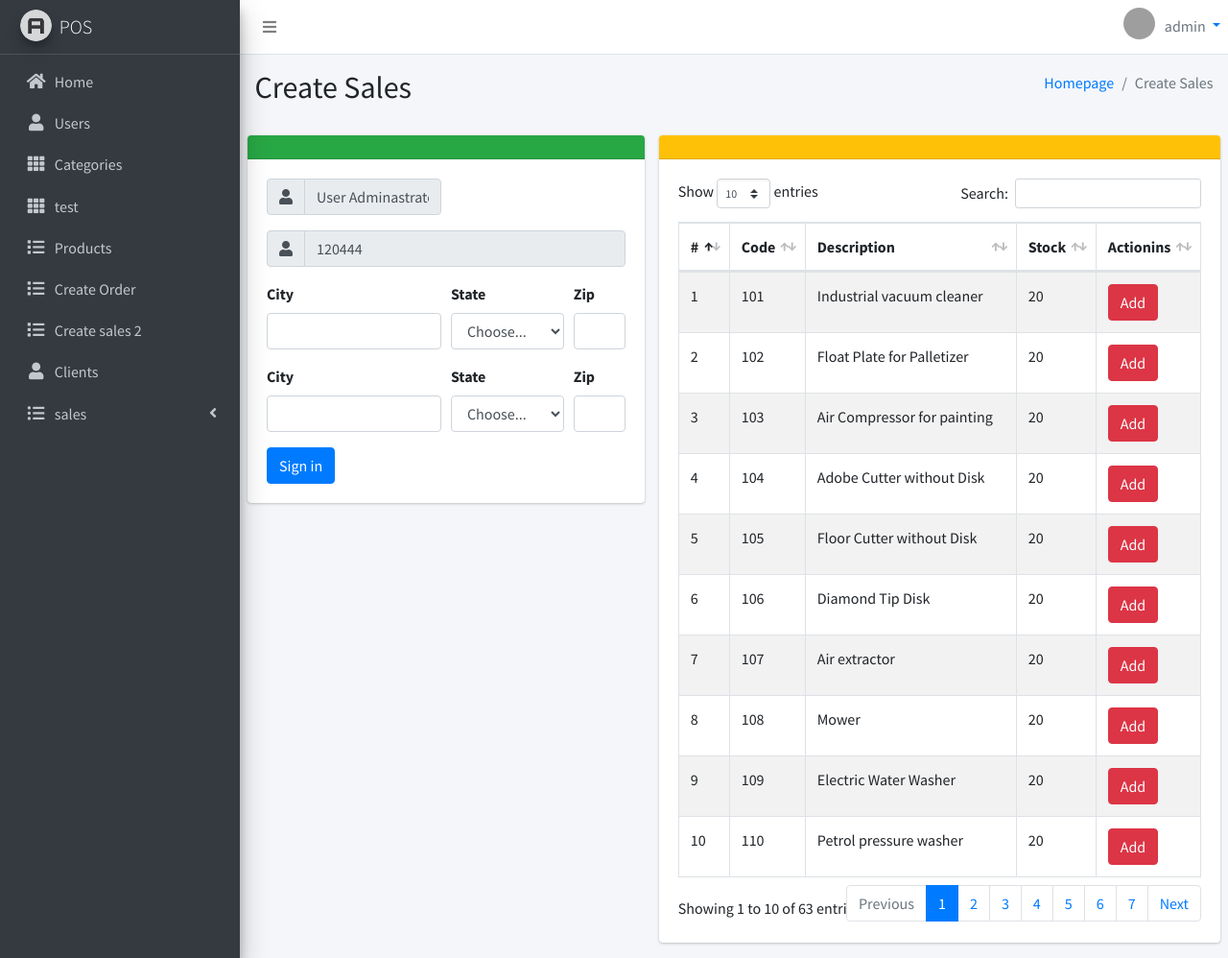
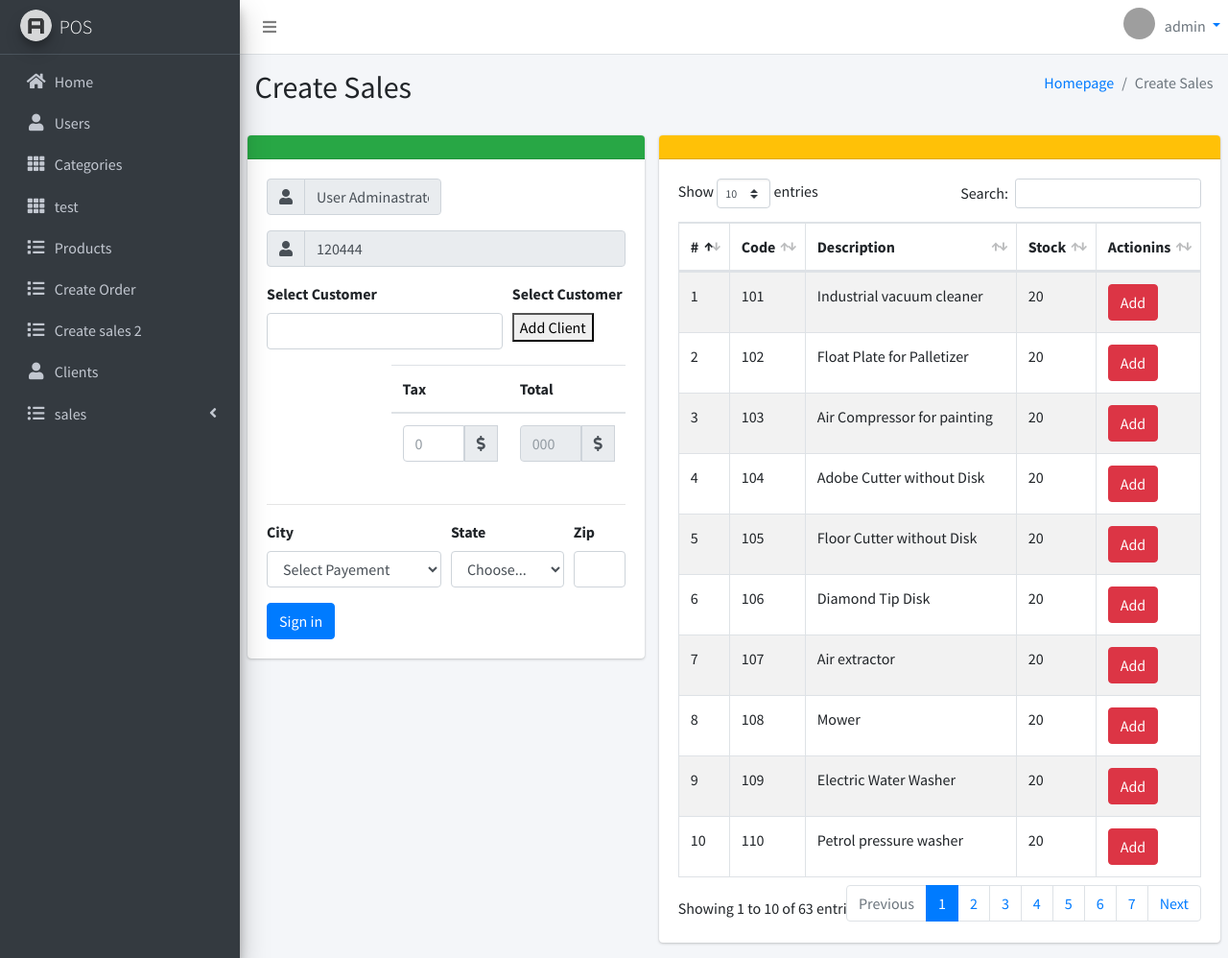
Before and after one commit to shah-jalal1/point-of-sale, a PHP site: page /create-sales2.php in a window 1280 px wide. Shown: the whole page at 96% size. Run offline with PHP 8.4, Linux system fonts and the light colour scheme; a user stored in the database is signed in; data comes from the database, SQL or seed files in the repository; data that the repository does not hold is empty; some libraries are stand-ins or nearby versions; grey boxes are pictures that could not be loaded.

Commit message:
after mid'

```diff
--- a/create-sales2.php
+++ b/create-sales2.php
@@ -60,27 +60,104 @@ include "header.php";
                             </div>
 
                             <div class="form-row">
-                                <div class="form-group col-md-6">
-                                    <label for="inputCity">City</label>
-                                    <input type="text" class="form-control" id="inputCity">
+                                <div class="form-group col-md-8">
+                                    <label for="inputCity">Select Customer</label>
+                                    <input type="text" class="form-control" id="inputCity" required>
                                 </div>
+
                                 <div class="form-group col-md-4">
-                                    <label for="inputState">State</label>
-                                    <select id="inputState" class="form-control">
-                                        <option selected>Choose...</option>
-                                        <option>...</option>
-                                    </select>
+                                    <label for="inputCity">Select Customer</label>
+                                    <div> <button>Add Client</button></div>
                                 </div>
-                                <div class="form-group col-md-2">
-                                    <label for="inputZip">Zip</label>
-                                    <input type="text" class="form-control" id="inputZip">
-                                </div>
+
                             </div>
 
+
+
+                            <div class="row">
+
+                                <hr>
+
+                                <!--=================================================================== -->
+                                <!--                     Tax and Total Price        -->
+                                <!--=================================================================== -->
+
+                                <div class="col-sm-8 pull-right">
+
+                                    <table class="table">
+
+                                        <thead>
+
+                                        <tr>
+                                            <th>Tax</th>
+                                            <th>Total</th>
+                                        </tr>
+
+                                        </thead>
+
+                                        <tbody>
+
+                                        <tr>
+
+                                            <td style="width: 50%">
+
+                                                <div class="input-group">
+
+                                                    <input type="number" class="form-control" min="0" id="taxPrice" name="taxPrice"
+                                                           placeholder="0" required>
+                                                    <div class="input-group-prepend">
+                                                        <span class="input-group-text"><i class="fas fa-dollar-sign"></i></span>
+                                                    </div>
+
+
+
+                                                </div>
+
+                                            </td>
+
+                                            <td style="width: 50%">
+
+                                                <div class="input-group">
+
+                                                    <input type="number" class="form-control" min="0" id="newTotalPrice" name="newTotalPrice"
+                                                           placeholder="0000" readonly required>
+
+                                                    <div class="input-group-prepend">
+                                                        <span class="input-group-text"><i class="fas fa-dollar-sign"></i></span>
+                                                    </div>
+                                                    <!--                                                                    <span class="input-group-append"><i class=""></i></span>-->
+
+                                                </div>
+
+                                            </td>
+
+                                        </tr>
+
+                                        </tbody>
+
+                                    </table>
+
+
+                                </div>
+
+
+
+
+                            </div>
+
+
+                            <hr>
                             <div class="form-row">
                                 <div class="form-group col-md-6">
                                     <label for="inputCity">City</label>
-                                    <input type="text" class="form-control" id="inputCity" required>
+                                    <select class="form-control" name="methodPayent" id="methodPayent" required>
+
+                                        <option value="">Select Payement</option>
+                                        <option value="">Cash</option>
+                                        <option value="">Credi Card</option>
+                                        <option value="">Debit Card</option>
+
+                                    </select>
                                 </div>
                                 <div class="form-group col-md-4">
                                     <label for="inputState">State</label>
```
Also changed, not shown: test.php (+12 -10 lines).
